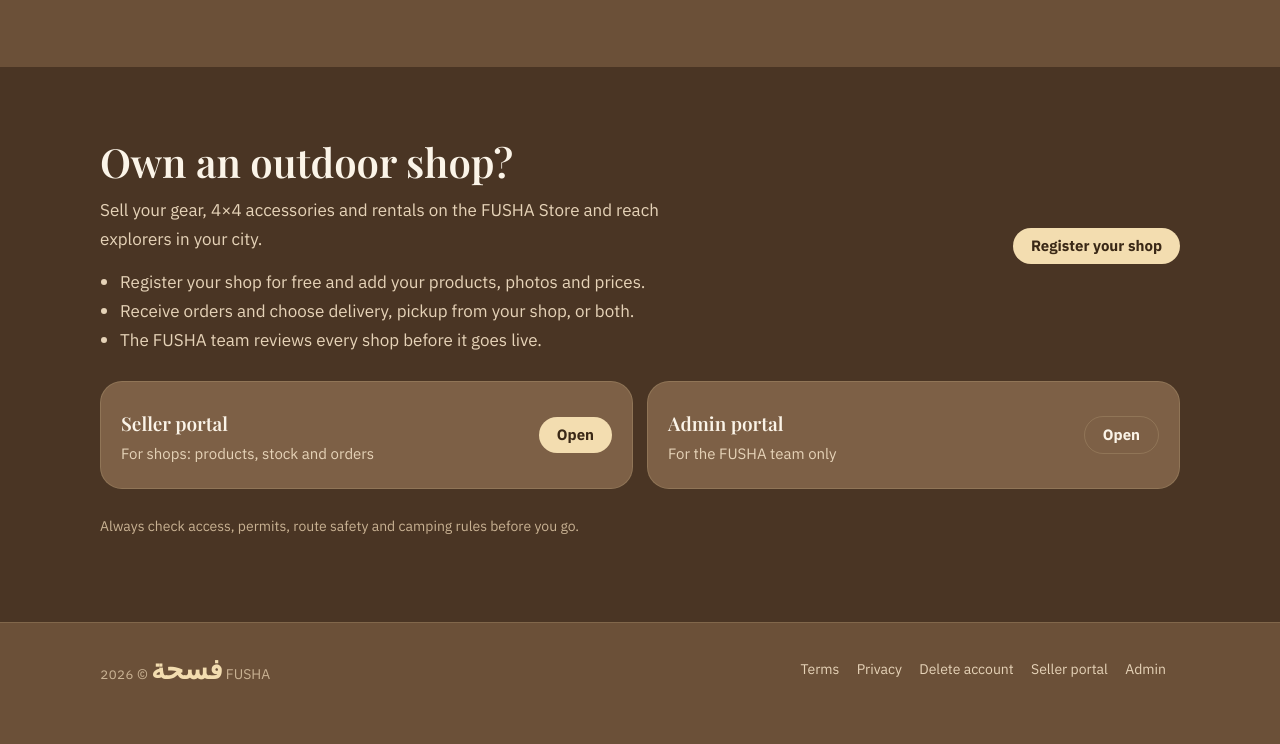
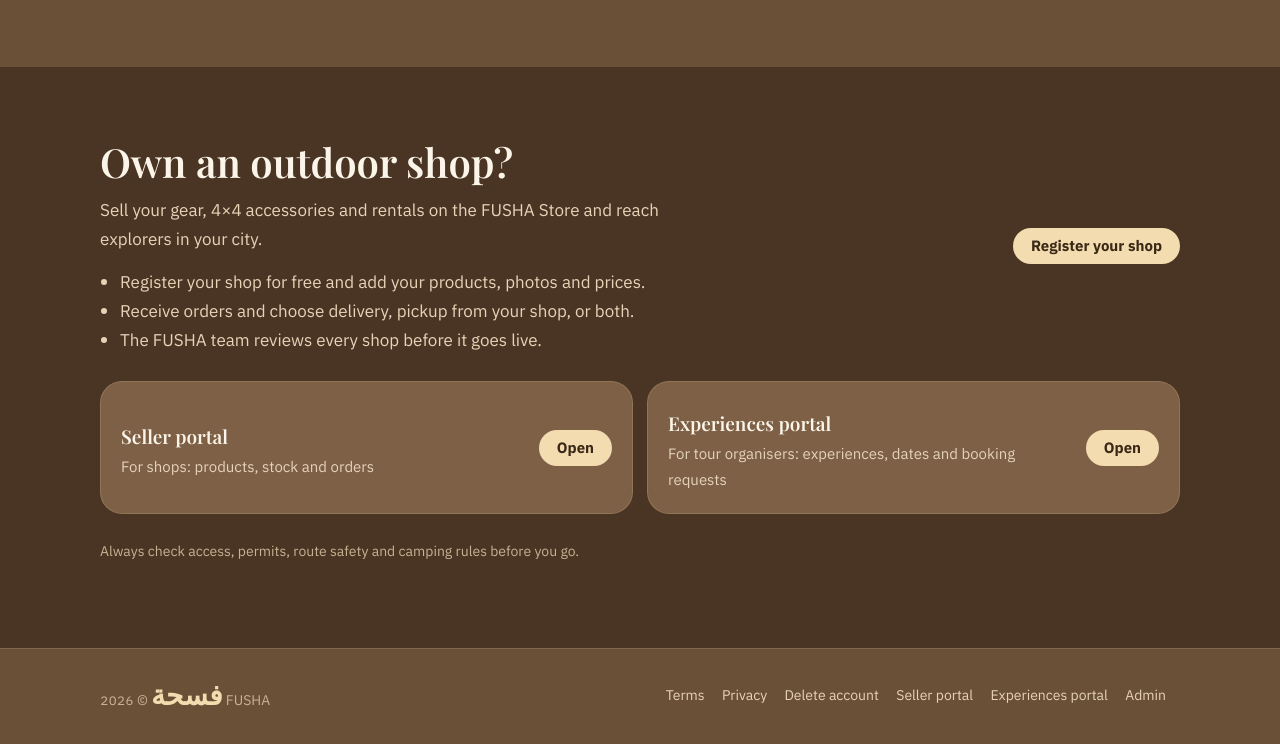
Before and after one commit to Fusha101/Fusha101.github.io, a plain HTML site: page index.html in a window 1280 px wide. Shown: the part 1890-2634 px from the top of the page. Drawn offline with nearby package versions, Linux system fonts and the light colour scheme; a web font is replaced by a local one.

Commit message:
Homepage: Experiences portal replaces Admin in header and portals; Admin stays in footer
Co-Authored-By: Claude Opus 5.5 <noreply@anthropic.com>

```diff
--- a/index.html
+++ b/index.html
@@ -97,7 +97,7 @@
       <a class="nav" href="#features" data-t="nav_features">المزايا</a>
       <a class="nav" href="#shops" data-t="nav_shops">للمتاجر</a>
       <a class="btn ghost" href="/seller/" data-t="seller_btn">بوابة البائعين</a>
-      <a class="btn ghost" href="/admin/" data-t="admin_btn">لوحة الإدارة</a>
+      <a class="btn ghost" href="/experiences/" data-t="exp_btn">بوابة التجارب</a>
       <button class="lang" id="lang" type="button">English</button>
     </nav>
   </div>
@@ -165,7 +165,7 @@
 
     <div class="portals">
       <a class="card portal" href="/seller/"><div><h3 data-t="p_seller">بوابة البائعين</h3><span data-t="p_seller_s">للمتاجر: المنتجات والمخزون والطلبات</span></div><span class="btn" data-t="open">افتح</span></a>
-      <a class="card portal" href="/admin/"><div><h3 data-t="p_admin">لوحة الإدارة</h3><span data-t="p_admin_s">لفريق فسحة فقط</span></div><span class="btn ghost" data-t="open">افتح</span></a>
+      <a class="card portal" href="/experiences/"><div><h3 data-t="p_exp">بوابة التجارب</h3><span data-t="p_exp_s">لمنظمي الرحلات: التجارب والمواعيد وطلبات الحجز</span></div><span class="btn" data-t="open">افتح</span></a>
     </div>
     <p class="note" data-t="safety">تأكد دائماً من الوصول والتصاريح وسلامة الطريق وأنظمة التخييم قبل الذهاب.</p>
   </div>
@@ -179,6 +179,7 @@
       <a href="legal/privacy.html" data-t="privacy">الخصوصية</a>
       <a href="legal/delete-account.html" data-t="delete">حذف الحساب</a>
       <a href="/seller/" data-t="seller_btn">بوابة البائعين</a>
+      <a href="/experiences/" data-t="exp_btn">بوابة التجارب</a>
       <a href="/admin/" data-t="admin_btn">لوحة الإدارة</a>
     </div>
   </div>
@@ -186,7 +187,7 @@
 
 <script>
   const EN = {
-    nav_about: 'About', nav_features: 'Features', nav_shops: 'For shops', seller_btn: 'Seller portal', admin_btn: 'Admin',
+    nav_about: 'About', nav_features: 'Features', nav_shops: 'For shops', seller_btn: 'Seller portal', exp_btn: 'Experiences portal', admin_btn: 'Admin',
     eyebrow: 'A SAUDI OUTDOOR APP', hero_title: 'Your next escape is waiting.',
     hero_text: 'FUSHA helps you discover the best outdoor places in Saudi Arabia, plan your outing, and share moments with fellow explorers.',
     soon: 'Coming soon on',
@@ -207,7 +208,7 @@
     s3_t: 'Go', s3_p: 'Turn on Trip Mode, enjoy, and earn the place’s stamp.',
     shops_title: 'Own an outdoor shop?', shops_p: 'Sell your gear, 4×4 accessories and rentals on the FUSHA Store and reach explorers in your city.',
     shops_l1: 'Register your shop for free and add your products, photos and prices.', shops_l2: 'Receive orders and choose delivery, pickup from your shop, or both.', shops_l3: 'The FUSHA team reviews every shop before it goes live.',
-    shops_btn: 'Register your shop', p_seller: 'Seller portal', p_seller_s: 'For shops: products, stock and orders', p_admin: 'Admin portal', p_admin_s: 'For the FUSHA team only', open: 'Open',
+    shops_btn: 'Register your shop', p_seller: 'Seller portal', p_seller_s: 'For shops: products, stock and orders', p_exp: 'Experiences portal', p_exp_s: 'For tour organisers: experiences, dates and booking requests', open: 'Open',
     safety: 'Always check access, permits, route safety and camping rules before you go.',
     terms: 'Terms', privacy: 'Privacy', delete: 'Delete account',
   };
```
